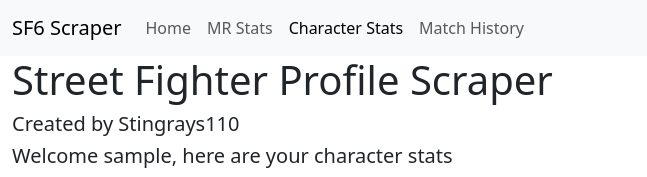
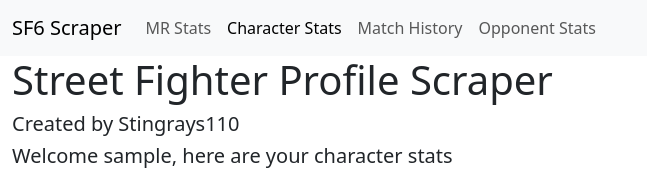
Before and after one commit to brodieberger/SF6Scraper, a Flask app: page /characters/1 in a window 1280 px wide. Shown: the top 177 px of the page, without its empty margins (0-647 px from the left). Run offline with Flask 3, Linux system fonts and the light colour scheme; tables that the repository leaves empty or names only in its code hold one stand-in row (values such as "Sample post"); data that the repository does not hold is empty.

Commit message:
Added opponent stats, an unimplemented new page

```diff
--- a/main.py
+++ b/main.py
@@ -133,6 +133,38 @@
 
     return render_template('matches.html', player_id=player_id, matches=matches, username=username, matchcount=matchcount)
 
+# Information about the opponents you've fought
+@app.route("/opponents/<player_id>")
+def opponents(player_id):
+    # Connect to database
+    mydb = mysql.connector.connect(
+        host="localhost",
+        user="root",
+        password="",
+        database="sf6scraper"
+    )
+    mycursor = mydb.cursor(dictionary=True)
+
+    mycursor.execute("SELECT * FROM users WHERE player_id = %s", (player_id,))
+    userdata = mycursor.fetchone()
+
+    mycursor.execute("SELECT * FROM matches WHERE player_id = %s", (player_id,))
+    matches = mycursor.fetchall()
+
+    if userdata:
+        username = userdata['username']
+        matchcount = userdata['matchcount']
+    else:
+        username = None
+        matchcount = None
+
+    if not userdata:
+        flash("No matches found for the player.")
+        return redirect(url_for("index"))
+
+    return render_template('opponents.html', player_id=player_id, matches=matches, username=username, matchcount=matchcount)
+
+
 # Format JSON stuff for AJAX
 @app.route('/data/<player_id>/<query_type>')
 def get_data(player_id, query_type):
--- a/templates/base.html
+++ b/templates/base.html
@@ -15,23 +15,23 @@
     <script src="https://cdn.jsdelivr.net/npm/bootstrap@5.3.3/dist/js/bootstrap.bundle.min.js" integrity="sha384-YvpcrYf0tY3lHB60NNkmXc5s9fDVZLESaAA55NDzOxhy9GkcIdslK1eN7N6jIeHz" crossorigin="anonymous"></script>
     <nav class="navbar navbar-expand-lg bg-body-tertiary">
         <div class="container-fluid">
-          <a class="navbar-brand" href="#">SF6 Scraper</a>
+          <a class="navbar-brand" aria-current="page" href="../" onclick="return confirmNavigation(event, '../')">SF6 Scraper</a>
           <button class="navbar-toggler" type="button" data-bs-toggle="collapse" data-bs-target="#navbarNav" aria-controls="navbarNav" aria-expanded="false" aria-label="Toggle navigation">
             <span class="navbar-toggler-icon"></span>
           </button>
           <div class="collapse navbar-collapse" id="navbarNav">
             <ul class="navbar-nav">
               <li class="nav-item">
-                <a class="nav-link {% block nav_enabled1 %}{% endblock %}" aria-current="page" href="../">Home</a>
+                <a class="nav-link {% block nav_enabled1 %}{% endblock %}" href="../stats/{{player_id}}">MR Stats</a>
               </li>
               <li class="nav-item">
-                <a class="nav-link {% block nav_enabled2 %}{% endblock %}" href="../stats/{{player_id}}">MR Stats</a>
+                <a class="nav-link {% block nav_enabled2 %}{% endblock %}" href="../characters/{{player_id}}">Character Stats</a>
               </li>
               <li class="nav-item">
-                <a class="nav-link {% block nav_enabled3 %}{% endblock %}" href="../characters/{{player_id}}">Character Stats</a>
+                <a class="nav-link {% block nav_enabled3 %}{% endblock %}" href="../matches/{{player_id}}">Match History</a>
               </li>
               <li class="nav-item">
-                <a class="nav-link {% block nav_enabled4 %}{% endblock %}" href="../matches/{{player_id}}">Match History</a>
+                <a class="nav-link {% block nav_enabled4 %}{% endblock %}" href="../opponents/{{player_id}}">Opponent Stats</a>
               </li>
             </ul>
           </div>
@@ -48,3 +48,15 @@
 </body>
 
 </html>
+
+<script>
+    function confirmNavigation(event, url) {
+        // Show confirmation dialog
+        const userConfirmed = confirm("Are you sure you want to return to the homepage?");
+
+        if (!userConfirmed) {
+            // Prevent navigation if user clicks "Cancel"
+            event.preventDefault();
+        }
+    }
+</script>
--- a/templates/characters.html
+++ b/templates/characters.html
@@ -2,9 +2,10 @@
 {% block title %} Character Stats {% endblock %}
 
 {% block nav_enabled1 %}{% endblock %}
-{% block nav_enabled2 %}{% endblock %}
-{% block nav_enabled3 %}active{% endblock %}
+{% block nav_enabled2 %}active{% endblock %}
+{% block nav_enabled3 %}{% endblock %}
 {% block nav_enabled4 %}{% endblock %}
+
 {% block content %}
 <h5>Welcome {{username}}, here are your character stats</h5>
 
--- a/templates/index.html
+++ b/templates/index.html
@@ -1,7 +1,7 @@
 {% extends "base.html" %}
 {% block title %} Home Page {% endblock %}
 
-{% block nav_enabled1 %}active{% endblock %}
+{% block nav_enabled1 %}disabled{% endblock %}
 {% block nav_enabled2 %}disabled{% endblock %}
 {% block nav_enabled3 %}disabled{% endblock %}
 {% block nav_enabled4 %}disabled{% endblock %}
--- a/templates/matches.html
+++ b/templates/matches.html
@@ -3,8 +3,8 @@
 
 {% block nav_enabled1 %}{% endblock %}
 {% block nav_enabled2 %}{% endblock %}
-{% block nav_enabled3 %}{% endblock %}
-{% block nav_enabled4 %}active{% endblock %}
+{% block nav_enabled3 %}active{% endblock %}
+{% block nav_enabled4 %}{% endblock %}
 
 {% block content %}
 <h5>Welcome {{username}}, you have played {{matchcount}} matches</h5>
--- a/templates/stats.html
+++ b/templates/opponents.html
@@ -2,12 +2,12 @@
 {% block title %} Home Page {% endblock %}
 
 {% block nav_enabled1 %}{% endblock %}
-{% block nav_enabled2 %}active{% endblock %}
+{% block nav_enabled2 %}{% endblock %}
 {% block nav_enabled3 %}{% endblock %}
-{% block nav_enabled4 %}{% endblock %}
+{% block nav_enabled4 %}active{% endblock %}
 
 {% block content %}
-<h5>Welcome {{username}}, you have played {{matchcount}} matches</h5>
+<h5>Welcome {{username}}, these are your opponents.</h5>
 
 
 <!-- Chart.js Line Chart -->
```
